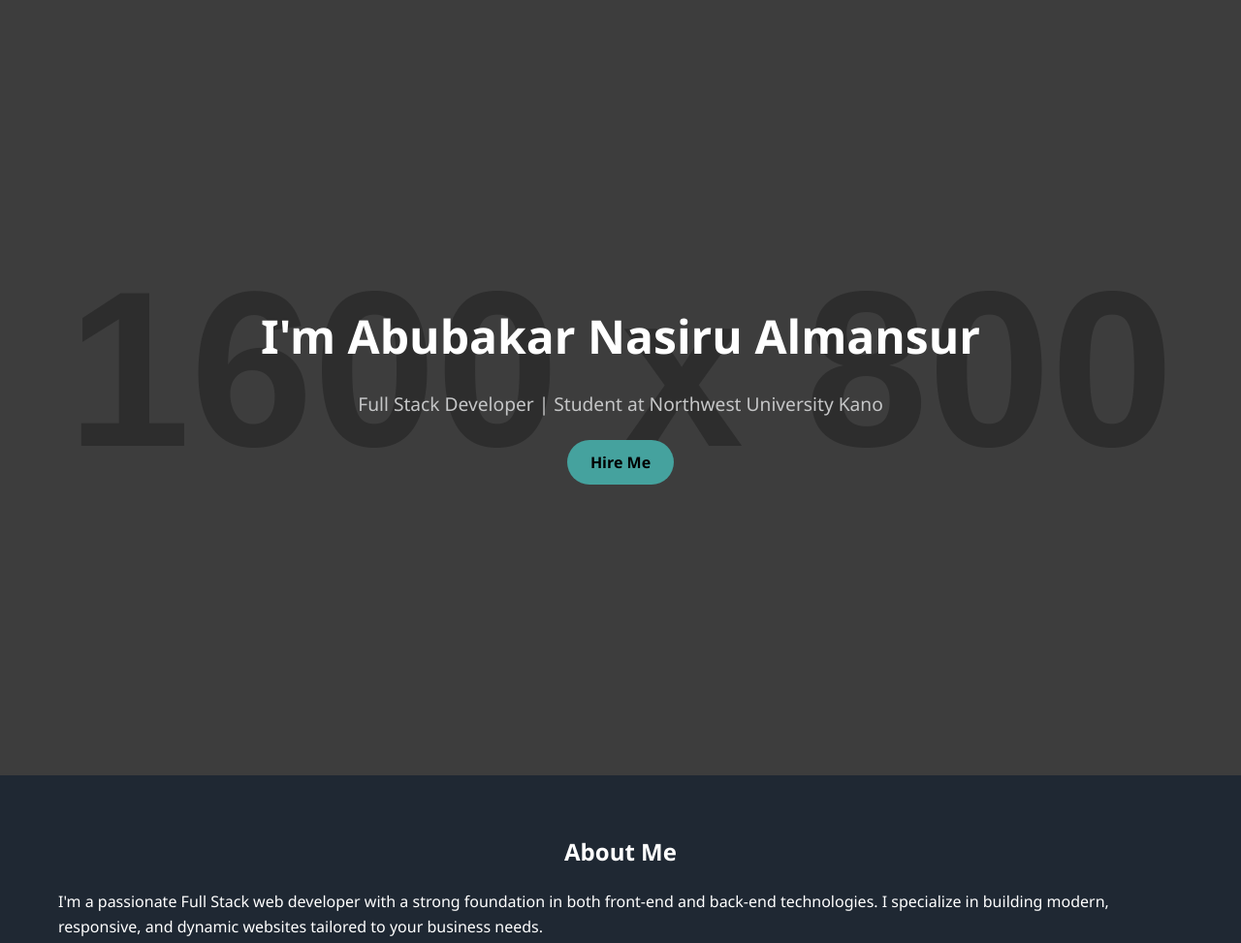
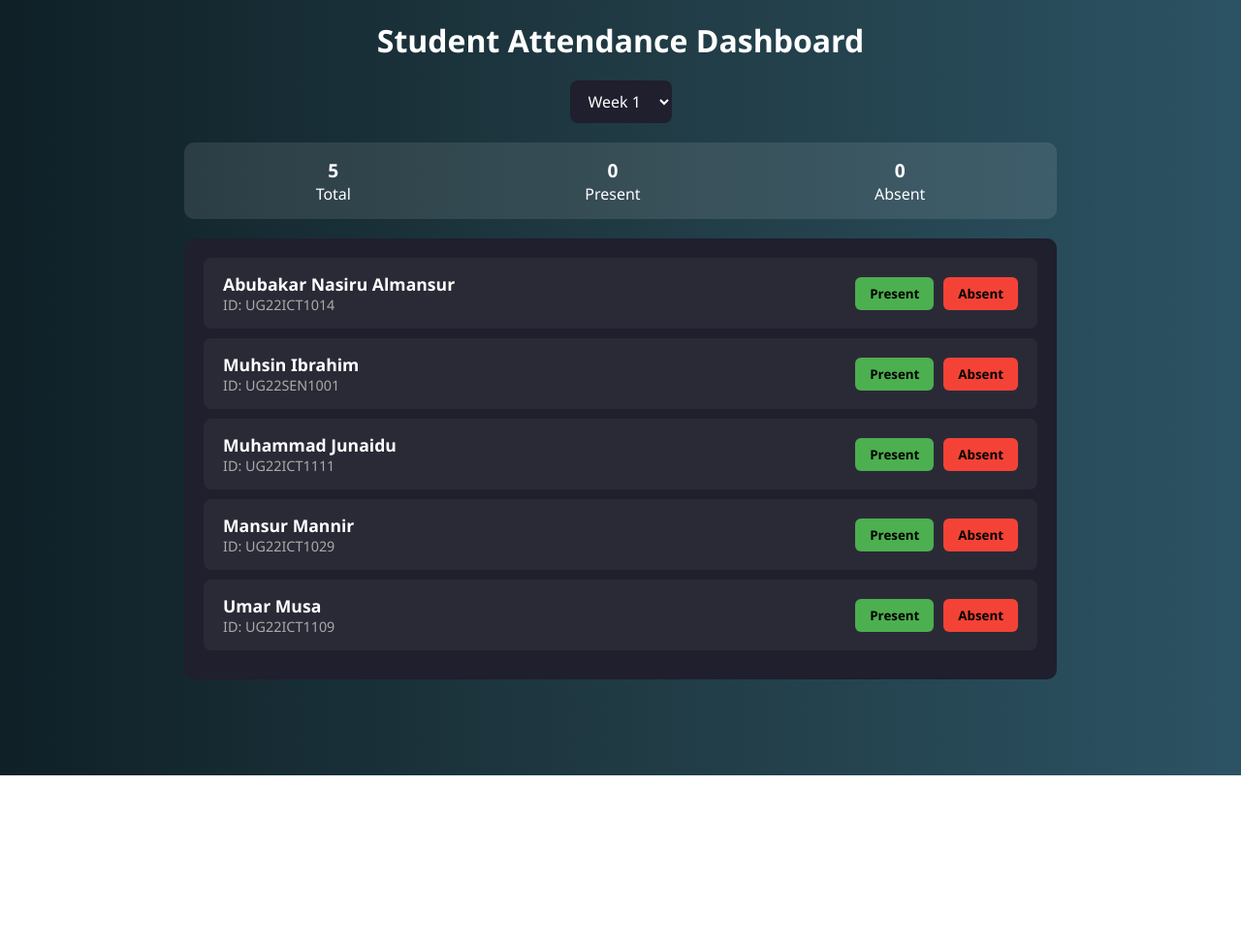
Before and after one commit to Alamansur12/Student-Attendance-dashboard, a plain HTML site: page index.html in a window 1280 px wide. Shown: the top 973 px of the page at 97% size. After the commit the page ends 800 px from the top, so only its background shows below. Drawn offline with Linux system fonts and the light colour scheme; placeholder pictures from the web are drawn by us.

Commit message:
Add files via upload

```diff
--- a/index.html
+++ b/index.html
@@ -3,259 +3,280 @@
 <head>
   <meta charset="UTF-8" />
   <meta name="viewport" content="width=device-width, initial-scale=1.0"/>
-  <title>Abubakar Nasiru Almansur | Web Developer</title>
+  <title>Student Attendance Dashboard</title>
   <style>
-    /* Reset */
+    /* Reset & Base Styles */
     * {
       margin: 0;
       padding: 0;
       box-sizing: border-box;
+      font-family: 'Segoe UI', Tahoma, Geneva, Verdana, sans-serif;
     }
 
     body {
-      font-family: 'Segoe UI', Tahoma, Geneva, Verdana, sans-serif;
-      line-height: 1.6;
+      background: linear-gradient(to right, #0f2027, #203a43, #2c5364);
       color: #fff;
-      background-color: #0b0c10;
+      padding: 20px;
     }
 
-    a {
-      color: #66fcf1;
-      text-decoration: none;
-    }
-
-    h1, h2, h3, h4 {
-      color: #ffffff;
+    h1 {
+      text-align: center;
+      margin-bottom: 20px;
+      font-size: 2rem;
     }
 
     .container {
-      max-width: 1200px;
-      margin: auto;
-      padding: 0 20px;
+      max-width: 900px;
+      margin: 0 auto;
     }
 
-    /* Hero */
-    .hero {
-      background: url('https://placehold.co/1600x800?text=Iman+Abubakar') no-repeat center center/cover;
-      height: 100vh;
+    .week-selector {
       display: flex;
-      align-items: center;
       justify-content: center;
-    }
-
-    .overlay {
-      background-color: rgba(0, 0, 0, 0.7);
-      width: 100%;
-      height: 100%;
-      display: flex;
-      align-items: center;
-      justify-content: center;
-      text-align: center;
-      padding: 0 20px;
-    }
-
-    .content h1 {
-      font-size: 3rem;
-      margin-bottom: 1rem;
-    }
-
-    .content p {
-      font-size: 1.2rem;
-      margin-bottom: 2rem;
-      color: #c5c6c7;
-    }
-
-    .btn {
-      padding: 12px 24px;
-      background: #45a29e;
-      color: #000;
-      border-radius: 30px;
-      font-weight: bold;
-      transition: background 0.3s ease;
-    }
-
-    .btn:hover {
-      background: #66fcf1;
-    }
-
-    /* About */
-    .about {
-      padding: 60px 20px;
-      background-color: #1f2833;
-    }
-
-    .about h2 {
-      text-align: center;
       margin-bottom: 20px;
     }
 
-    /* Services */
-    .services {
-      padding: 60px 20px;
-      background-color: #1f2833;
+    select {
+      padding: 10px 15px;
+      border-radius: 8px;
+      border: none;
+      font-size: 1rem;
+      background: #1f1f2e;
+      color: #fff;
     }
 
-    .services h2 {
-      text-align: center;
-      margin-bottom: 40px;
-    }
-
-    .service-grid {
-      display: grid;
-      grid-template-columns: repeat(auto-fit, minmax(250px, 1fr));
-      gap: 20px;
-    }
-
-    .service-card {
-      background: #0b0c10;
-      padding: 20px;
+    .summary {
+      display: flex;
+      justify-content: space-around;
+      background: rgba(255, 255, 255, 0.1);
+      padding: 15px;
       border-radius: 10px;
-      box-shadow: 0 0 10px rgba(102, 252, 241, 0.2);
-      transition: transform 0.3s ease;
-    }
-
-    .service-card:hover {
-      transform: translateY(-5px);
-    }
-
-    /* Contact */
-    .contact {
-      padding: 60px 20px;
-      background-color: #1f2833;
-    }
-
-    .contact h2 {
-      text-align: center;
       margin-bottom: 20px;
     }
 
-    .contact-info {
+    .summary div {
       text-align: center;
-      margin-bottom: 30px;
     }
 
-    .contact-form {
-      max-width: 600px;
-      margin: auto;
-      display: flex;
-      flex-direction: column;
-      gap: 15px;
+    .summary span {
+      display: block;
+      font-size: 1.2rem;
+      font-weight: bold;
     }
 
-    .contact-form input,
-    .contact-form textarea {
-      padding: 12px;
-      border: none;
-      border-radius: 8px;
-      background: #c5c6c7;
-      color: #000;
-      font-size: 1rem;
+    .student-list {
+      background: #1f1f2e;
+      border-radius: 10px;
+      padding: 20px;
     }
 
-    .contact-form button {
-      background: #45a29e;
-      color: #000;
+    .student {
+      display: flex;
+      justify-content: space-between;
+      align-items: center;
+      background: #2a2a37;
+      padding: 15px 20px;
+      margin-bottom: 10px;
+      border-radius: 8px;
+      flex-wrap: wrap;
+    }
+
+    .student-info {
+      flex: 1;
+    }
+
+    .student-name {
+      font-size: 1.1rem;
+      font-weight: bold;
+    }
+
+    .student-id {
+      font-size: 0.9rem;
+      color: #aaa;
+    }
+
+    .actions {
+      display: flex;
+      gap: 10px;
+    }
+
+    button {
+      padding: 8px 15px;
       border: none;
-      padding: 12px;
+      border-radius: 6px;
       font-weight: bold;
-      border-radius: 30px;
       cursor: pointer;
       transition: background 0.3s ease;
     }
 
-    .contact-form button:hover {
-      background: #66fcf1;
+    .present {
+      background-color: #4caf50;
     }
 
-    .form-status {
-      text-align: center;
-      margin-top: 10px;
-      color: #66fcf1;
+    .present:hover {
+      background-color: #45a049;
     }
 
-    /* Footer */
-    footer {
-      background: #0b0c10;
-      text-align: center;
-      padding: 20px;
-      color: #66fcf1;
+    .absent {
+      background-color: #f44336;
+    }
+
+    .absent:hover {
+      background-color: #e53935;
+    }
+
+    .marked {
+      background-color: #666 !important;
+      pointer-events: none;
+      cursor: not-allowed;
+    }
+
+    @media (max-width: 600px) {
+      .student {
+        flex-direction: column;
+        align-items: flex-start;
+      }
+
+      .actions {
+        width: 100%;
+        justify-content: flex-end;
+        margin-top: 10px;
+      }
     }
   </style>
 </head>
 <body>
+  <div class="container">
+    <h1>Student Attendance Dashboard</h1>
 
-  <header class="hero">
-    <div class="overlay">
-      <div class="content">
-        <h1>I'm Abubakar Nasiru Almansur</h1>
-        <p>Full Stack Developer | Student at Northwest University Kano</p>
-        <a href="#contact" class="btn">Hire Me</a>
+    <!-- Week Selector -->
+    <div class="week-selector">
+      <select id="weekSelect">
+        <option value="week1">Week 1</option>
+        <option value="week2">Week 2</option>
+        <option value="week3">Week 3</option>
+        <option value="week4">Week 4</option>
+      </select>
+    </div>
+
+    <!-- Summary Section -->
+    <div class="summary">
+      <div>
+        <span id="total">0</span>Total
+      </div>
+      <div>
+        <span id="present">0</span>Present
+      </div>
+      <div>
+        <span id="absent">0</span>Absent
       </div>
     </div>
-  </header>
 
-  <section class="about" id="about">
-    <div class="container">
-      <h2>About Me</h2>
-      <p>
-        I'm a passionate Full Stack web developer with a strong foundation in both front-end and back-end technologies. I specialize in building modern, responsive, and dynamic websites tailored to your business needs.
-      </p>
+    <!-- Student List -->
+    <div class="student-list" id="studentList">
+      <!-- Student cards will be dynamically added -->
     </div>
-  </section>
-
-  <section class="services" id="services">
-    <div class="container">
-      <h2>My Services</h2>
-      <div class="service-grid">
-        <div class="service-card">
-          <h3>Frontend Development</h3>
-          <p>Pixel-perfect, responsive UIs using HTML, CSS, JavaScript, and frameworks like React.</p>
-        </div>
-        <div class="service-card">
-          <h3>Backend Development</h3>
-          <p>Robust backend systems using Node.js, Express, Python, PHP, and databases like MongoDB or MySQL.</p>
-        </div>
-        <div class="service-card">
-          <h3>Full Website Design</h3>
-          <p>From concept to deployment, I build complete websites that are fast, secure, and scalable.</p>
-        </div>
-        <div class="service-card">
-          <h3>Website Maintenance</h3>
-          <p>Keep your site updated, secure, and running smoothly with regular maintenance and support.</p>
-        </div>
-      </div>
-    </div>
-  </section>
-  <section class="contact" id="contact">
-    <div class="container">
-      <h2>Contact Me</h2>
-      <div class="contact-info">
-        <p><strong>Phone:</strong> 09076729352</p>
-        <p><strong>Email:</strong> abubakarnasirualmansur@gmail.com</p>
-        <p><strong>Location:</strong> Northwest University, Kano, Nigeria</p>
-      </div>
-      <form class="contact-form" id="contactForm">
-        <input type="text" placeholder="Your Name" required />
-        <input type="email" placeholder="Your Email" required />
-        <textarea placeholder="Your Message" rows="5" required></textarea>
-        <button type="submit" class="btn">Send Message</button>
-      </form>
-      <p class="form-status" id="formStatus"></p>
-    </div>
-  </section>
-
-  <footer>
-    <p>&copy; 2025 Abubakar Nasiru Almansur. All rights reserved.</p>
-  </footer>
+  </div>
 
   <script>
-    // Contact form handler
-    document.getElementById('contactForm')?.addEventListener('submit', function (e) {
-      e.preventDefault();
-      const status = document.getElementById('formStatus');
-      status.textContent = "Thank you! Your message has been sent.";
-      this.reset();
+    // Sample student data
+    const students = [
+      { id: "UG22ICT1014", name: "Abubakar Nasiru Almansur" },
+      { id: "UG22SEN1001", name: "Muhsin Ibrahim" },
+      { id: "UG22ICT1111", name: "Muhammad Junaidu" },
+      { id: "UG22ICT1029", name: "Mansur Mannir" },
+      { id: "UG22ICT1109", name: "Umar Musa" }
+    ];
+
+    const attendance = {}; // Store attendance per week per student
+
+    const studentList = document.getElementById("studentList");
+    const weekSelect = document.getElementById("weekSelect");
+    const totalSpan = document.getElementById("total");
+    const presentSpan = document.getElementById("present");
+    const absentSpan = document.getElementById("absent");
+
+    function updateSummary() {
+      let presentCount = 0;
+      let absentCount = 0;
+      const currentWeek = weekSelect.value;
+
+      students.forEach(student => {
+        const status = attendance[`${currentWeek}-${student.id}`];
+        if (status === "present") presentCount++;
+        else if (status === "absent") absentCount++;
+      });
+
+      totalSpan.textContent = students.length;
+      presentSpan.textContent = presentCount;
+      absentSpan.textContent = absentCount;
+    }
+
+    function renderStudents() {
+      studentList.innerHTML = "";
+      const currentWeek = weekSelect.value;
+
+      students.forEach(student => {
+        const studentDiv = document.createElement("div");
+        studentDiv.className = "student";
+
+        const infoDiv = document.createElement("div");
+        infoDiv.className = "student-info";
+        infoDiv.innerHTML = `<div class="student-name">${student.name}</div><div class="student-id">ID: ${student.id}</div>`;
+        studentDiv.appendChild(infoDiv);
+
+        const actionsDiv = document.createElement("div");
+        actionsDiv.className = "actions";
+
+        const presentBtn = document.createElement("button");
+        presentBtn.textContent = "Present";
+        presentBtn.className = "present";
+        presentBtn.addEventListener("click", () => {
+          markAttendance(student.id, currentWeek, "present");
+          renderStudents();
+        });
+
+        const absentBtn = document.createElement("button");
+        absentBtn.textContent = "Absent";
+        absentBtn.className = "absent";
+        absentBtn.addEventListener("click", () => {
+          markAttendance(student.id, currentWeek, "absent");
+          renderStudents();
+        });
+
+        const key = `${currentWeek}-${student.id}`;
+        const markedStatus = attendance[key];
+
+        if (markedStatus === "present") {
+          presentBtn.textContent = "Present";
+          presentBtn.className += " marked";
+          actionsDiv.appendChild(presentBtn);
+        } else if (markedStatus === "absent") {
+          absentBtn.textContent = "Absent";
+          absentBtn.className += " marked";
+          actionsDiv.appendChild(absentBtn);
+        } else {
+          actionsDiv.appendChild(presentBtn);
+          actionsDiv.appendChild(absentBtn);
+        }
+
+        studentDiv.appendChild(actionsDiv);
+        studentList.appendChild(studentDiv);
+      });
+
+      updateSummary();
+    }
+
+    function markAttendance(studentId, week, status) {
+      attendance[`${week}-${studentId}`] = status;
+    }
+
+    weekSelect.addEventListener("change", () => {
+      renderStudents();
     });
+
+    // Initial render
+    renderStudents();
   </script>
 </body>
 </html>
```
